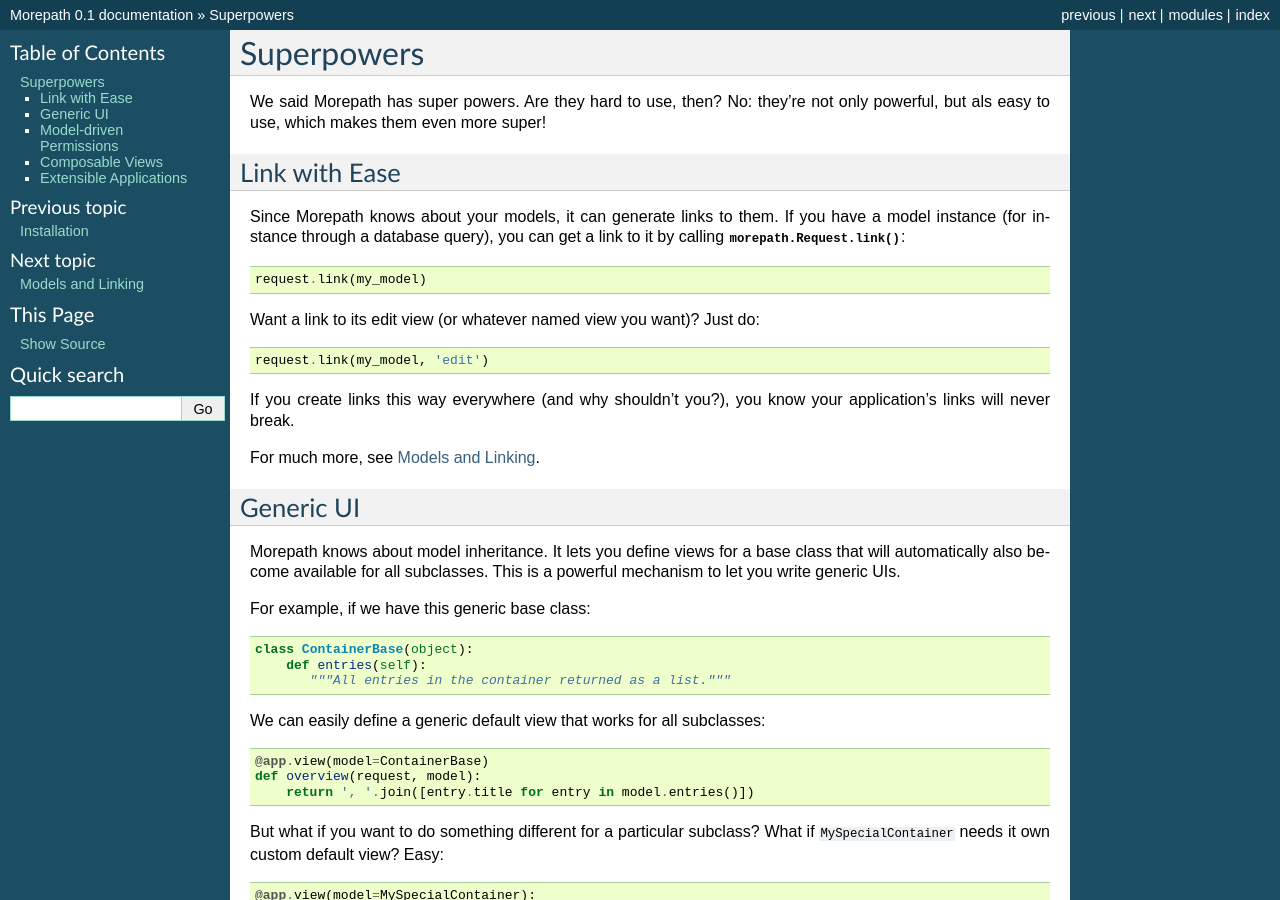
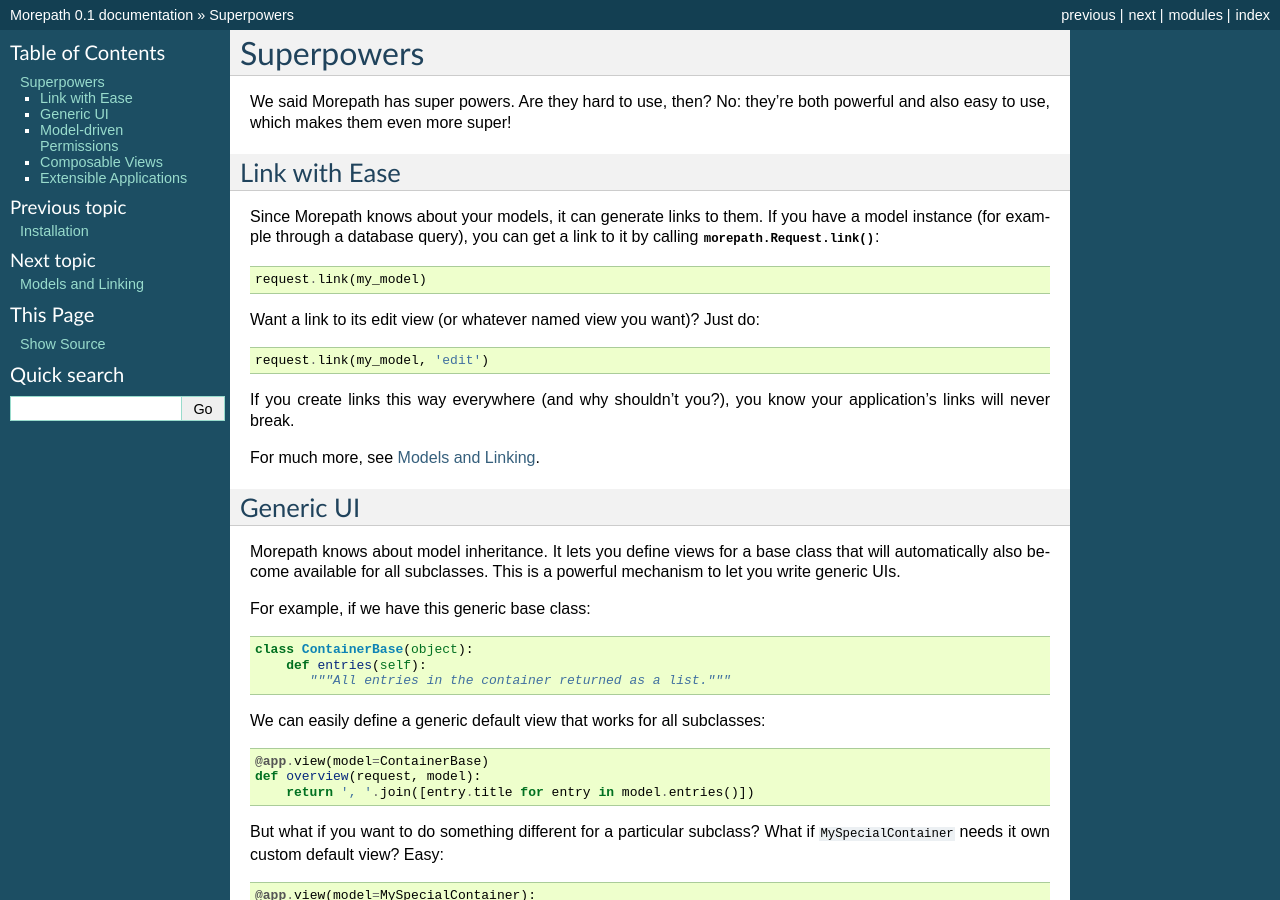
Before and after one commit to morepath/morepath, a Sphinx documentation site: the page built from doc/superpowers.rst, in a window 1280 px wide and 900 px high. Built offline with Sphinx 7.4.7, drawn with Linux system fonts in a browser that asks for light colours.

Commit message:
Minor rephrasing and spelling correction.

```diff
--- a/doc/superpowers.rst
+++ b/doc/superpowers.rst
@@ -2,7 +2,7 @@
 ===========
 
 We said Morepath has super powers. Are they hard to use, then? No:
-they're not only powerful, but als easy to use, which makes them even
+they're both powerful and also easy to use, which makes them even
 more super!
 
 .. _easy-linking:
@@ -11,7 +11,7 @@
 --------------
 
 Since Morepath knows about your models, it can generate links to them. If
-you have a model instance (for instance through a database query), you
+you have a model instance (for example through a database query), you
 can get a link to it by calling :meth:`morepath.Request.link`::
 
   request.link(my_model)
```
